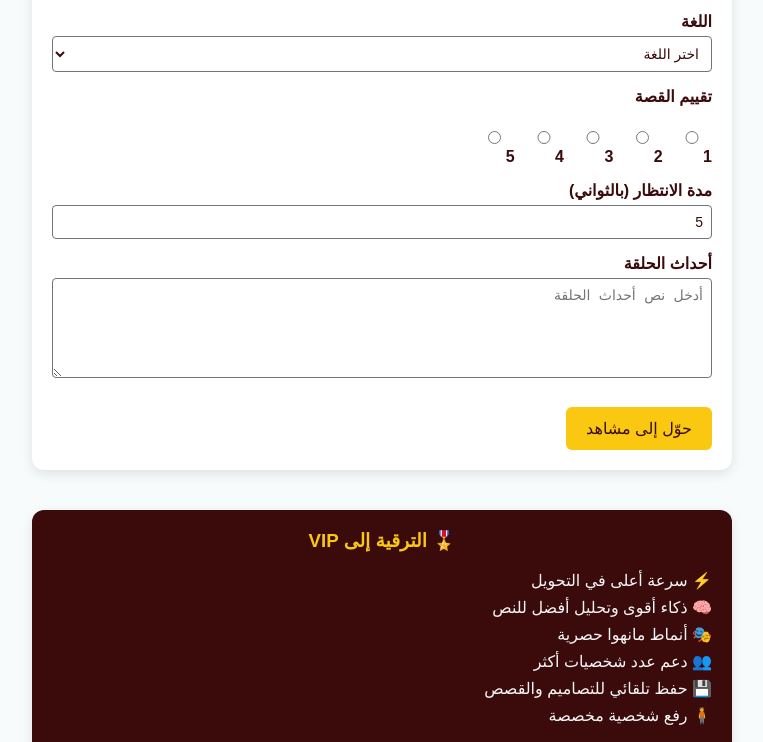
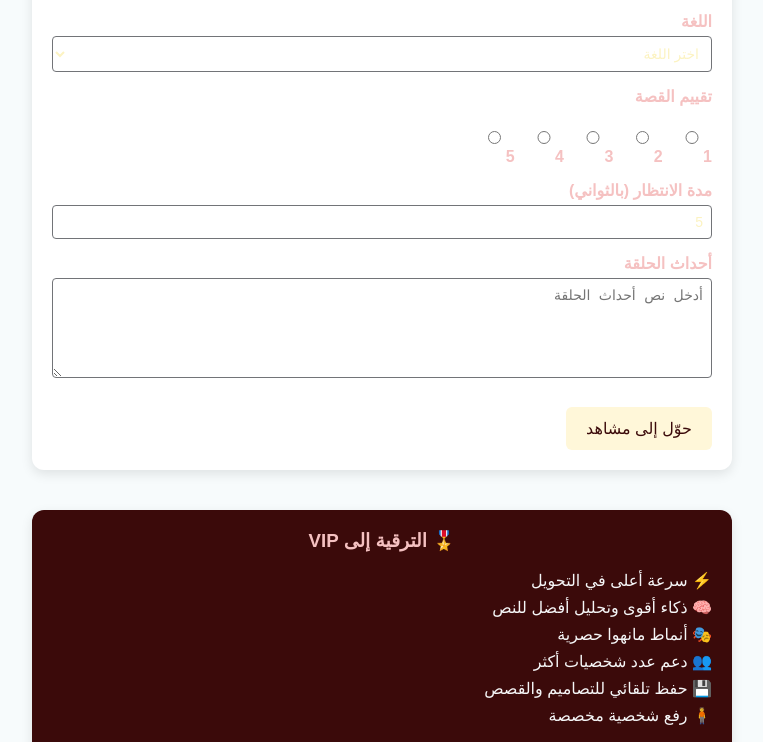
Before and after one commit to YAS8-OSS/NeoMashhad, a website: page index.html in a window 1280 px wide. Shown: the part 668-1410 px from the top of the page, without its empty margins (258-1021 px from the left). Drawn offline with Linux system fonts and the light colour scheme.

Commit message:
Update index.html

```diff
--- a/index.html
+++ b/index.html
@@ -10,11 +10,11 @@
       margin: 30px auto;
       padding: 15px;
       background: #f7fbfc;
-      color: #3b0a0a;
+      color: #f5c1c1;
     }
     h1 {
       text-align: center;
-      color: #3b0a0a;
+      color: #f5c1c1;
     }
     label {
       display: block;
@@ -29,7 +29,7 @@
       border: 1px solid #727478;
       box-sizing: border-box;
       font-size: 14px;
-      color: #3b0a0a;
+      color: #fcf3c2;
       background-color: #ffffff;
     }
     textarea {
@@ -44,7 +44,7 @@
     .btn-convert {
       margin-top: 25px;
       padding: 12px 20px;
-      background-color: #fac811;
+      background-color: #fff7d9;
       border: none;
       color: #3b0a0a;
       font-size: 16px;
@@ -71,7 +71,7 @@
     }
     .vip-box h3 {
       margin-top: 0;
-      color: #fac811;
+      color:  #f5c1c1;
       text-align: center;
     }
     .vip-box ul {
```
